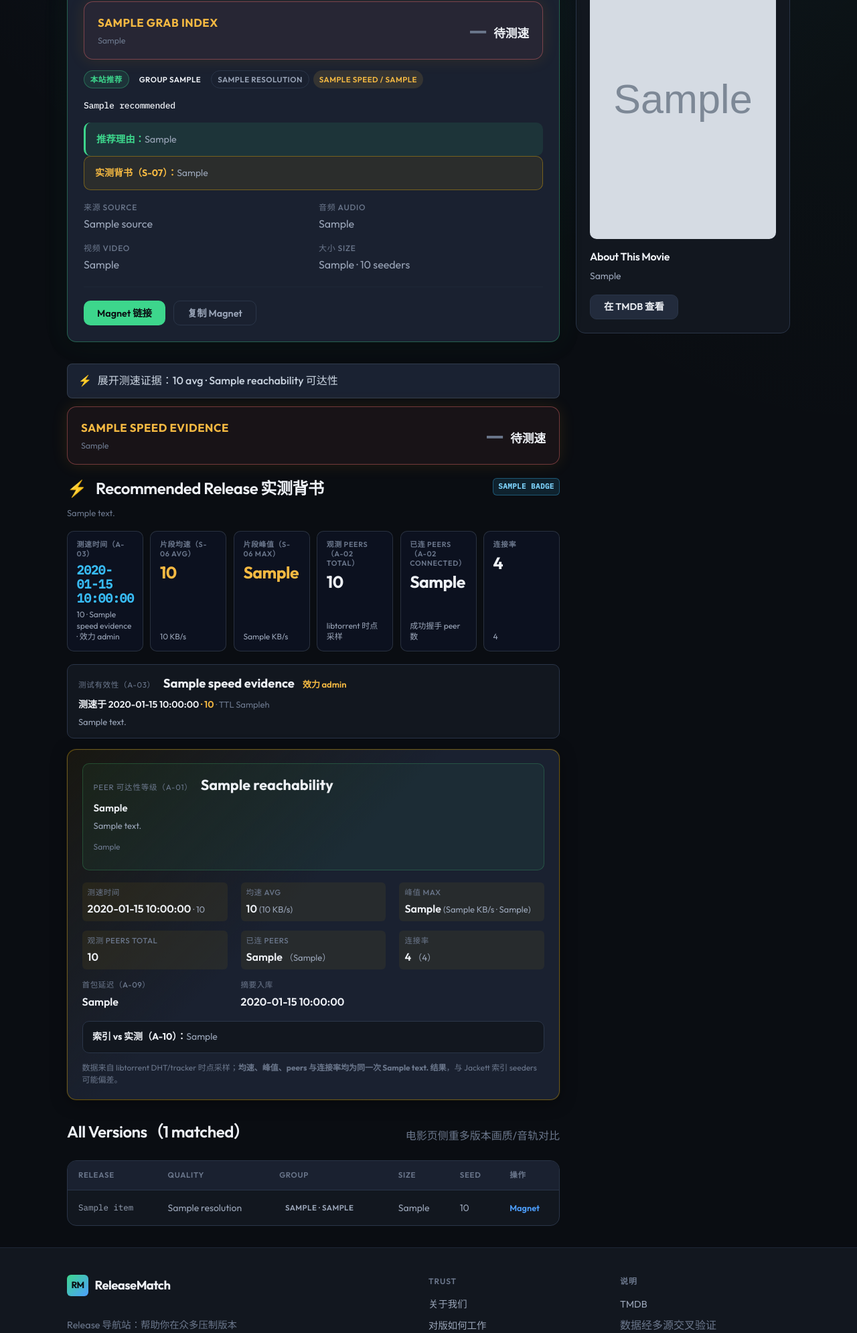
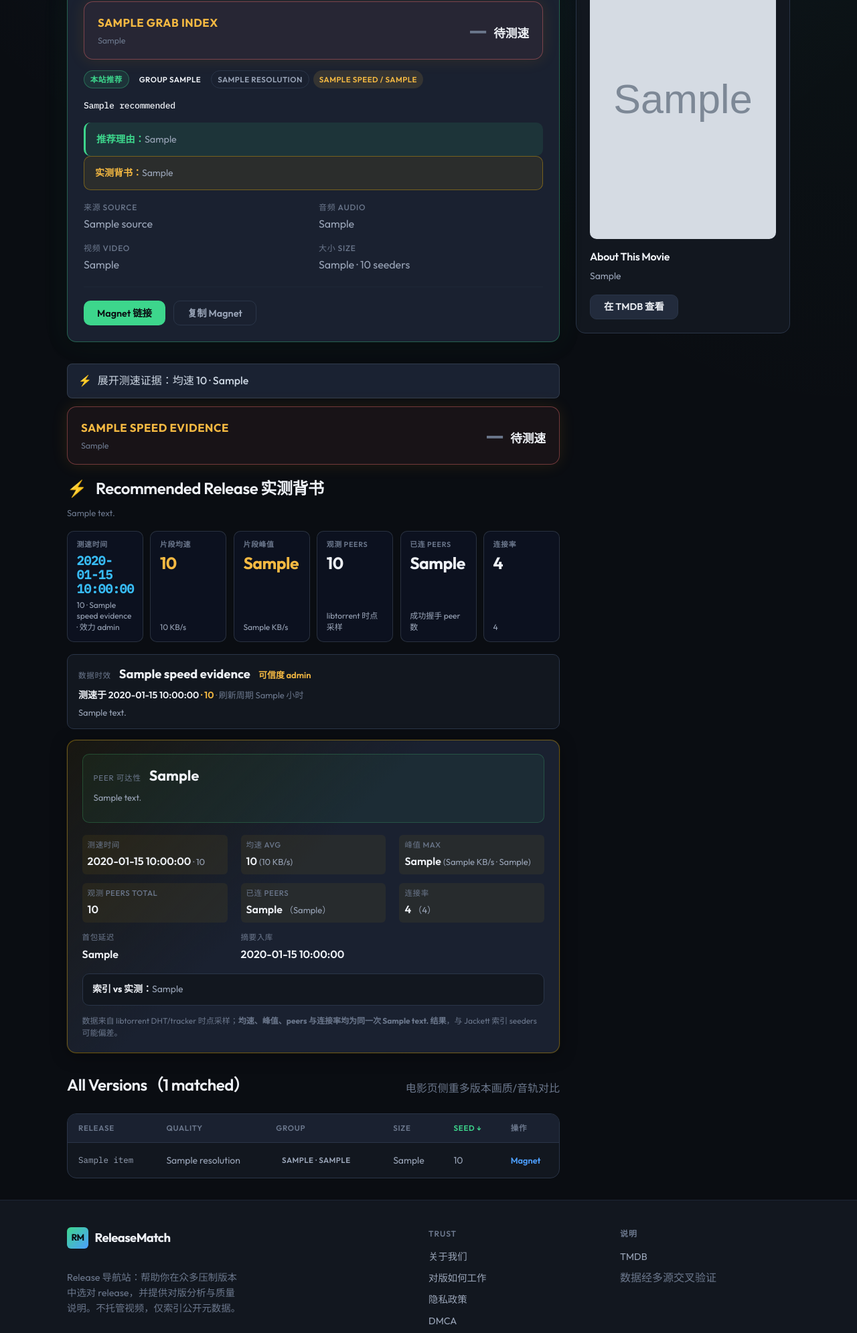
Before and after one commit to matthewxu/releasematch, a Python web app: template releasematch/portal/generator/templates/movie.html in a window 1280 px wide, after a click that opens the changed part. Shown: the part 371-2362 px from the top of the page at 67% size. Run offline with Jinja, Linux system fonts and the light colour scheme; the template is opened without the code that fills it: most values are stand-ins (such as "Sample title", 1, 10 or a date in 2020); grey boxes marked "Sample" are stand-in pictures.

Commit message:
feat(ux): 稀缺追踪、测速可读性与 All Sources 排序
首页展示 genuine_scarcity 登记槽；测速面板去除 A/S 内部代号；Seed/Size 表格可排序；Hub 芯片改为「第N集」并优化移动端 Magnet 吸底。

Co-authored-by: Cursor <cursoragent@cursor.com>

```diff
--- a/releasematch/portal/generator/render.py
+++ b/releasematch/portal/generator/render.py
@@ -124,9 +124,12 @@ def render_home_page(
 
     from workflow.config import SHOW_IG_DEBUG
 
+    from workflow.storage.failed_slots_store import list_scarcity_home_entries
+
     entries = store.list_home_catalog_entries()
     movie_count = sum(1 for e in entries if e.get("media_kind") == "movie")
     tv_count = sum(1 for e in entries if e.get("media_kind") == "tv")
+    scarcity_entries = list_scarcity_home_entries(limit=8)
     context = {
         "nav_active": "home",
         "canonical_url": f"{site_origin.rstrip('/')}/" if site_origin else "https://releasematch.io/",
@@ -134,6 +137,8 @@ def render_home_page(
         "catalog_count": len(entries),
         "movie_count": movie_count,
         "tv_count": tv_count,
+        "scarcity_entries": scarcity_entries,
+        "scarcity_count": len(scarcity_entries),
         "year": str(datetime.now(timezone.utc).year),
         "show_ig_debug": SHOW_IG_DEBUG if show_ig_debug is None else show_ig_debug,
         "ig_debug": None,
--- a/releasematch/portal/generator/templates/movie.html
+++ b/releasematch/portal/generator/templates/movie.html
@@ -43,22 +43,22 @@
           <span class="rm-text-muted">电影页侧重多版本画质/音轨对比</span>
         </div>
         <div class="rm-table-wrap">
-          <table class="rm-table rm-table--responsive">
+          <table class="rm-table rm-table--responsive rm-table--sortable" data-rm-table-sort>
             <thead>
               <tr>
-                <th>Release</th>
-                <th>Quality</th>
-                <th>Group</th>
-                <th>Size</th>
-                <th>Seed</th>
-                <th>操作</th>
+                <th scope="col">Release</th>
+                <th scope="col">Quality</th>
+                <th scope="col">Group</th>
+                <th scope="col"><button type="button" class="rm-table__sort" data-sort-key="size" data-sort-type="number">Size</button></th>
+                <th scope="col"><button type="button" class="rm-table__sort is-active" data-sort-key="seed" data-sort-type="number">Seed</button></th>
+                <th scope="col">操作</th>
               </tr>
             </thead>
             <tbody>
               {% for item in sources %}
               <tr{% if item.is_recommended %} class="is-recommended"{% endif %}>
                 <td class="rm-table__release" data-label="Release">{{ item.title_raw }}</td>
-                <td data-label="Quality">{{ item.resolution }}</td>
+                <td data-label="Quality" data-sort-value="{{ item.resolution }}">{{ item.resolution }}</td>
                 <td data-label="Group">
                   {% if item.release_group %}
                   <span class="rm-badge rm-badge--tier-{{ item.group_tier | lower }}" title="Release Group 信誉 {{ item.group_tier }}">{{ item.release_group }} · {{ item.group_tier }}</span>
@@ -66,8 +66,8 @@
                   <span class="rm-text-muted">—</span>
                   {% endif %}
                 </td>
-                <td data-label="Size">{{ item.size_human }}</td>
-                <td data-label="Seed">{{ item.seeders }}</td>
+                <td data-label="Size" data-sort-value="{{ item.size_bytes }}">{{ item.size_human }}</td>
+                <td data-label="Seed" data-sort-value="{{ item.seeders }}">{{ item.seeders }}</td>
                 <td data-label="操作"><a class="rm-table__magnet" href="{{ item.magnet_uri }}" rel="nofollow">Magnet</a></td>
               </tr>
               {% endfor %}
--- a/releasematch/portal/generator/templates/partials/recommended_block.html
+++ b/releasematch/portal/generator/templates/partials/recommended_block.html
@@ -37,7 +37,7 @@
 
     {% if recommended.speed_endorsement %}
     <div class="rm-release-card__speed-endorsement">
-      <strong>实测背书（S-07）：</strong>{{ recommended.speed_endorsement }}
+      <strong>实测背书：</strong>{{ recommended.speed_endorsement }}
     </div>
     {% endif %}
 
--- a/releasematch/portal/generator/templates/partials/speed_evidence_panel.html
+++ b/releasematch/portal/generator/templates/partials/speed_evidence_panel.html
@@ -4,7 +4,7 @@
 <details class="rm-speed-evidence-wrap">
   <summary class="rm-speed-evidence-wrap__summary">
     <span class="rm-speed-evidence-wrap__icon" aria-hidden="true">⚡</span>
-    展开测速证据：{{ speed_evidence.avg_speed }} avg · {{ speed_evidence.reachability }} 可达性
+    展开测速证据：均速 {{ speed_evidence.avg_speed }} · {{ speed_evidence.reachability_display | default(speed_evidence.reachability) }}
   </summary>
 <section class="rm-section rm-speed-evidence" aria-labelledby="speed-evidence-heading">
   {# RM Grab 指数 — 全页最优先展示 #}
@@ -21,9 +21,11 @@
       <p class="rm-speed-evidence__subtitle">{{ speed_evidence.method_note }}</p>
     </div>
     <div class="rm-speed-evidence__badges" aria-label="Information Gain 字段">
+      {% if show_ig_debug %}
       {% for badge in speed_evidence.ig_badges %}
       <span class="rm-badge rm-badge--ig">{{ badge }}</span>
       {% endfor %}
+      {% endif %}
     </div>
   </div>
 
@@ -34,9 +36,9 @@
 
   <div class="rm-speed-evidence__freshness rm-speed-evidence__freshness--{{ speed_evidence.freshness_class }}" role="status">
     <div class="rm-speed-evidence__freshness-main">
-      <span class="rm-speed-evidence__freshness-label">测试有效性（A-03）</span>
+      <span class="rm-speed-evidence__freshness-label">数据时效</span>
       <span class="rm-speed-evidence__freshness-value">{{ speed_evidence.freshness_label }}</span>
-      <span class="rm-speed-evidence__freshness-validity">效力 {{ speed_evidence.validity_level }}</span>
+      <span class="rm-speed-evidence__freshness-validity">可信度 {{ speed_evidence.validity_level }}</span>
     </div>
     <div class="rm-speed-evidence__freshness-time">
       {% if speed_evidence.tested_at_iso %}
@@ -45,7 +47,7 @@
       {% else %}
       <span>尚无测速时间记录</span>
       {% endif %}
-      <span class="rm-speed-evidence__freshness-ttl">· TTL {{ speed_evidence.ttl_hours }}h</span>
+      <span class="rm-speed-evidence__freshness-ttl">· 刷新周期 {{ speed_evidence.ttl_hours }} 小时</span>
     </div>
     <p class="rm-speed-evidence__freshness-note">{{ speed_evidence.freshness_note }}</p>
   </div>
@@ -53,12 +55,13 @@
   <article class="rm-speed-evidence__panel rm-speed-evidence__panel--{{ speed_evidence.reachability_class }}">
     <div class="rm-speed-evidence__reachability-banner">
       <div class="rm-speed-evidence__reachability-head">
-        <span class="rm-speed-evidence__reachability-label">Peer 可达性等级（A-01）</span>
-        <span class="rm-speed-evidence__reachability-value">{{ speed_evidence.reachability }}</span>
+        <span class="rm-speed-evidence__reachability-label">Peer 可达性</span>
+        <span class="rm-speed-evidence__reachability-value">{{ speed_evidence.reachability_display | default(speed_evidence.reachability) }}</span>
       </div>
-      <p class="rm-speed-evidence__reachability-display">{{ speed_evidence.reachability_display }}</p>
       <p class="rm-speed-evidence__reachability-detail">{{ speed_evidence.reachability_detail }}</p>
+      {% if show_ig_debug %}
       <p class="rm-speed-evidence__reachability-rule">{{ speed_evidence.reachability_rule }}</p>
+      {% endif %}
     </div>
 
     <dl class="rm-speed-evidence__metrics">
@@ -92,7 +95,7 @@
         <dd>{{ speed_evidence.connect_rate_pct }} <span class="rm-speed-evidence__metric-sub">（{{ speed_evidence.connect_rate_display }}）</span></dd>
       </div>
       <div class="rm-speed-evidence__metric">
-        <dt>首包延迟（A-09）</dt>
+        <dt>首包延迟</dt>
         <dd>{{ speed_evidence.latency_display }}</dd>
       </div>
       <div class="rm-speed-evidence__metric">
@@ -103,7 +106,7 @@
 
     {% if speed_evidence.index_vs_measured %}
     <p class="rm-speed-evidence__compare">
-      <strong>索引 vs 实测（A-10）：</strong>{{ speed_evidence.index_vs_measured }}
+      <strong>索引 vs 实测：</strong>{{ speed_evidence.index_vs_measured }}
     </p>
     {% endif %}
 
--- a/releasematch/portal/generator/templates/partials/speed_test_facts.html
+++ b/releasematch/portal/generator/templates/partials/speed_test_facts.html
@@ -1,9 +1,9 @@
 {# libtorrent 实测六项指标 — 测速时间 / 均速 / 峰值 / total peers / 已连 / 连接率 #}
 {# @partial speed_test_facts.html — facts 字典由 SpeedEvidenceContext.to_template_dict 或 recommended.speed_test 提供 #}
 {% if facts %}
-<div class="rm-speed-facts rm-speed-facts--{{ variant | default('panel') }}" role="group" aria-label="libtorrent 实测指标">
+<div class="rm-speed-facts rm-speed-facts--{{ variant | default('panel') }}" role="group" aria-label="实测下载指标">
   <div class="rm-speed-facts__cell rm-speed-facts__cell--time">
-    <span class="rm-speed-facts__label">测速时间（A-03）</span>
+    <span class="rm-speed-facts__label">测速时间</span>
     <span class="rm-speed-facts__value">
       {% if facts.tested_at_iso %}
       <time datetime="{{ facts.tested_at_iso }}">{{ facts.tested_at }}</time>
@@ -13,25 +13,25 @@
   </div>
 
   <div class="rm-speed-facts__cell rm-speed-facts__cell--avg">
-    <span class="rm-speed-facts__label">片段均速（S-06 avg）</span>
+    <span class="rm-speed-facts__label">片段均速</span>
     <span class="rm-speed-facts__value">{{ facts.avg_speed or '—' }}</span>
     <span class="rm-speed-facts__sub">{% if facts.avg_kbps %}{{ facts.avg_kbps }} KB/s{% else %}—{% endif %}</span>
   </div>
 
   <div class="rm-speed-facts__cell rm-speed-facts__cell--max">
-    <span class="rm-speed-facts__label">片段峰值（S-06 max）</span>
+    <span class="rm-speed-facts__label">片段峰值</span>
     <span class="rm-speed-facts__value">{{ facts.max_speed or '—' }}</span>
     <span class="rm-speed-facts__sub">{% if facts.max_kbps %}{{ facts.max_kbps }} KB/s{% else %}—{% endif %}</span>
   </div>
 
   <div class="rm-speed-facts__cell rm-speed-facts__cell--peers-total">
-    <span class="rm-speed-facts__label">观测 peers（A-02 total）</span>
+    <span class="rm-speed-facts__label">观测 peers</span>
     <span class="rm-speed-facts__value">{{ facts.peers_total_display | default(facts.peers_total) }}</span>
     <span class="rm-speed-facts__sub">libtorrent 时点采样</span>
   </div>
 
   <div class="rm-speed-facts__cell rm-speed-facts__cell--peers-connected">
-    <span class="rm-speed-facts__label">已连 peers（A-02 connected）</span>
+    <span class="rm-speed-facts__label">已连 peers</span>
     <span class="rm-speed-facts__value">{{ facts.peers_reachable_display | default(facts.peers_reachable) }}</span>
     <span class="rm-speed-facts__sub">成功握手 peer 数</span>
   </div>
--- a/releasematch/portal/generator/templates/show_hub.html
+++ b/releasematch/portal/generator/templates/show_hub.html
@@ -33,7 +33,9 @@
           <a
             class="rm-episode-chip{% if ep.is_active %} rm-episode-chip--active{% endif %}"
             href="/{{ show_slug }}/s{{ season.number }}e{{ ep.number }}/"
-          >S{{ '%02d'|format(season.number) }}E{{ '%02d'|format(ep.number) }}</a>
+            aria-label="{{ show_title }} 第 {{ season.number }} 季第 {{ ep.number }} 集"
+            title="第 {{ season.number }} 季 · 第 {{ ep.number }} 集"
+          ><span class="rm-episode-chip__num">第 {{ ep.number }} 集</span></a>
           {% endfor %}
         </div>
       </section>
--- a/releasematch/portal/static/css/design-system.css
+++ b/releasematch/portal/static/css/design-system.css
@@ -1895,3 +1895,97 @@ dd:last-child {
   border: 1px dashed rgba(148, 163, 184, 0.35);
   background: rgba(15, 23, 42, 0.4);
 }
+
+/* ==========================================================================
+   UX-06 稀缺追踪 · UX-11 表格排序 · 移动端 Magnet 吸底
+   ========================================================================== */
+
+.rm-scarcity-track__intro {
+  margin: 0 0 1rem;
+  color: var(--rm-text-secondary);
+  font-size: 0.92rem;
+  line-height: 1.55;
+}
+
+.rm-scarcity-track__list {
+  list-style: none;
+  margin: 0;
+  padding: 0;
+  display: grid;
+  gap: 0.5rem;
+}
+
+.rm-scarcity-track__item {
+  display: flex;
+  align-items: center;
+  justify-content: space-between;
+  gap: 0.75rem;
+  padding: 0.65rem 0.85rem;
+  border-radius: var(--rm-radius-md);
+  border: 1px solid var(--rm-border-subtle);
+  background: var(--rm-bg-surface);
+}
+
+.rm-scarcity-track__title {
+  font-size: 0.92rem;
+  color: var(--rm-text-primary);
+}
+
+.rm-badge--scarcity {
+  color: #fbbf24;
+  border: 1px solid rgba(251, 191, 36, 0.35);
+  background: rgba(251, 191, 36, 0.08);
+  white-space: nowrap;
+}
+
+.rm-catalog-search-empty {
+  margin: 0.75rem 0 0;
+  text-align: center;
+}
+
+.rm-table__sort {
+  appearance: none;
+  border: none;
+  background: transparent;
+  color: inherit;
+  font: inherit;
+  font-size: 0.72rem;
+  font-weight: 600;
+  text-transform: uppercase;
+  letter-spacing: 0.06em;
+  cursor: pointer;
+  padding: 0;
+}
+
+.rm-table__sort:hover,
+.rm-table__sort.is-active {
+  color: var(--rm-recommended);
+}
+
+.rm-table__sort.is-active::after {
+  content: " ↓";
+  font-size: 0.65rem;
+}
+
+.rm-table__sort.is-active[data-sort-dir="asc"]::after {
+  content: " ↑";
+}
+
+.rm-episode-chip__num {
+  font-size: 0.82rem;
+}
+
+@media (max-width: 640px) {
+  .rm-release-card__actions {
+    position: sticky;
+    bottom: 0.75rem;
+    z-index: 20;
+    padding: 0.75rem 0 0.25rem;
+    background: linear-gradient(180deg, transparent, var(--rm-bg-base) 35%);
+  }
+
+  .rm-release-card__actions .rm-btn--primary {
+    flex: 1;
+    justify-content: center;
+  }
+}
```
Also changed, not shown: releasematch/portal/generator/templates/episode.html (+10 -10 lines), releasematch/portal/generator/templates/home.html (+23 -0 lines), releasematch/portal/static/js/site.js (+77 -1 lines), releasematch/workflow/storage/failed_slots_store.py.
